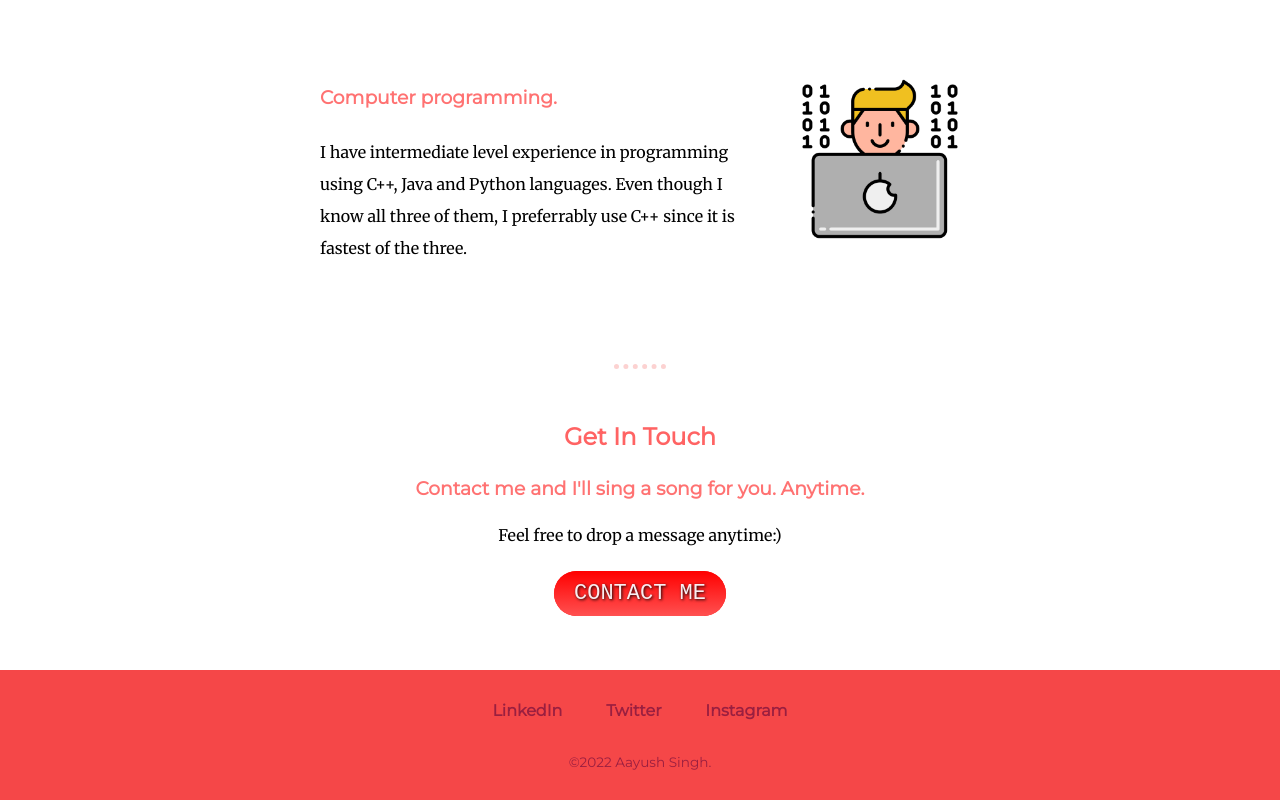
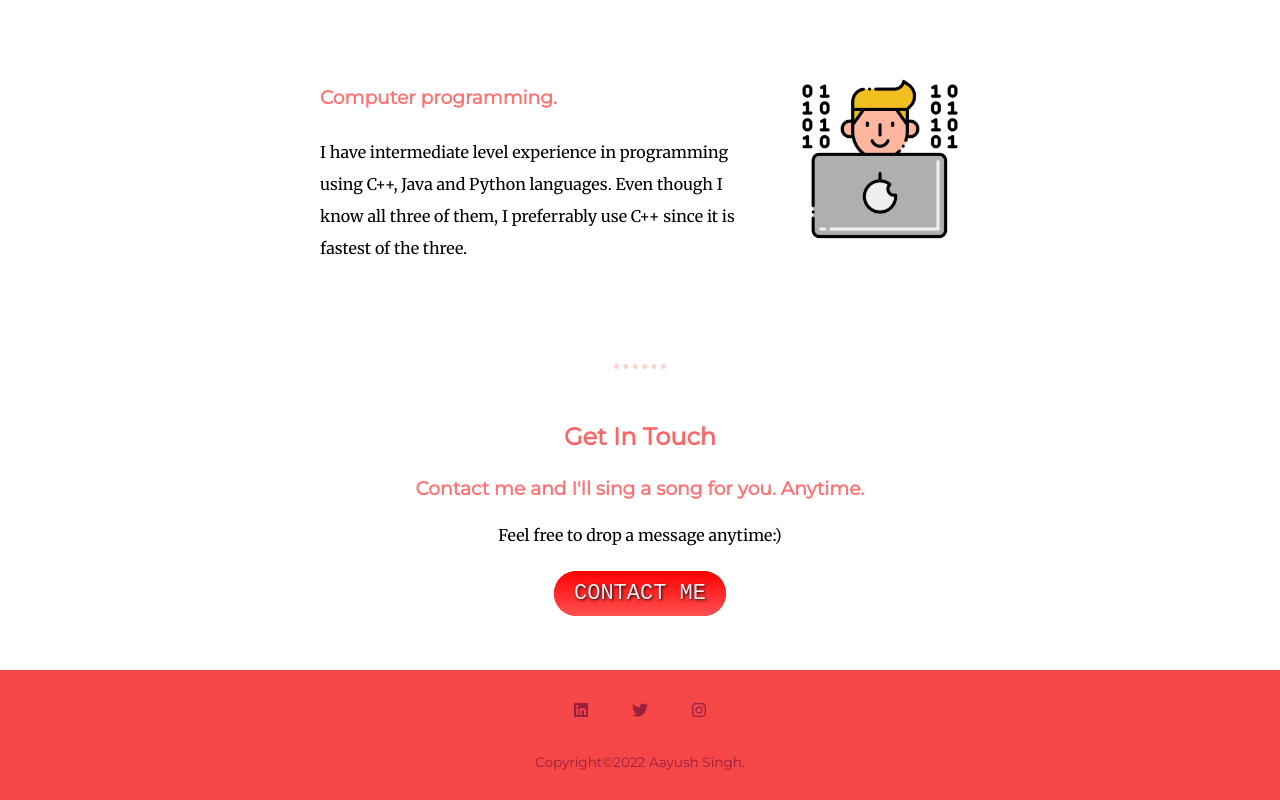
Before and after one commit to singhaayush5/TestSite, a plain HTML site: page index.html in a window 1280 px wide. Shown: the part 1283-2083 px from the top of the page. Drawn offline with Linux system fonts and the light colour scheme.

Commit message:
Update index.html

```diff
--- a/index.html
+++ b/index.html
@@ -7,6 +7,7 @@
         </title>
         <link rel="stylesheet" href="css/styles.css">
         <link rel="icon" href="favicon.ico">
+        <script defer src="https://use.fontawesome.com/releases/v5.15.4/js/all.js" integrity="sha384-rOA1PnstxnOBLzCLMcre8ybwbTmemjzdNlILg8O7z1lUkLXozs4DHonlDtnE7fpc" crossorigin="anonymous"></script>
         <link rel="preconnect" href="https://fonts.googleapis.com">
         <link rel="preconnect" href="https://fonts.gstatic.com" crossorigin>
         <link href="https://fonts.googleapis.com/css2?family=Merriweather&family=Montserrat&family=Sacramento&display=swap" rel="stylesheet">
@@ -50,10 +51,10 @@
 
 
           <div class="bottom-container">
-            <a class="footer-link" href="https://linkedin.com/in/aayush-singh-93b25b209">LinkedIn</a>
-            <a class="footer-link" href="https://twitter.com/ayuzing5">Twitter</a>
-            <a class="footer-link" href="https://www.instagram.com/aayush.504/">Instagram</a>
-            <p class="copyright">©2022 Aayush Singh.</p>
+            <a class="footer-link" href="https://linkedin.com/in/aayush-singh-93b25b209"><i class="fab fa-linkedin"></i></a>
+            <a class="footer-link" href="https://twitter.com/ayuzing5"><i class="fab fa-twitter"></i></a>
+            <a class="footer-link" href="https://www.instagram.com/aayush.504/"><i class="fab fa-instagram"></i></a>
+            <p class="copyright">Copyright©2022 Aayush Singh.</p>
           </div>
 
     </body>
```
